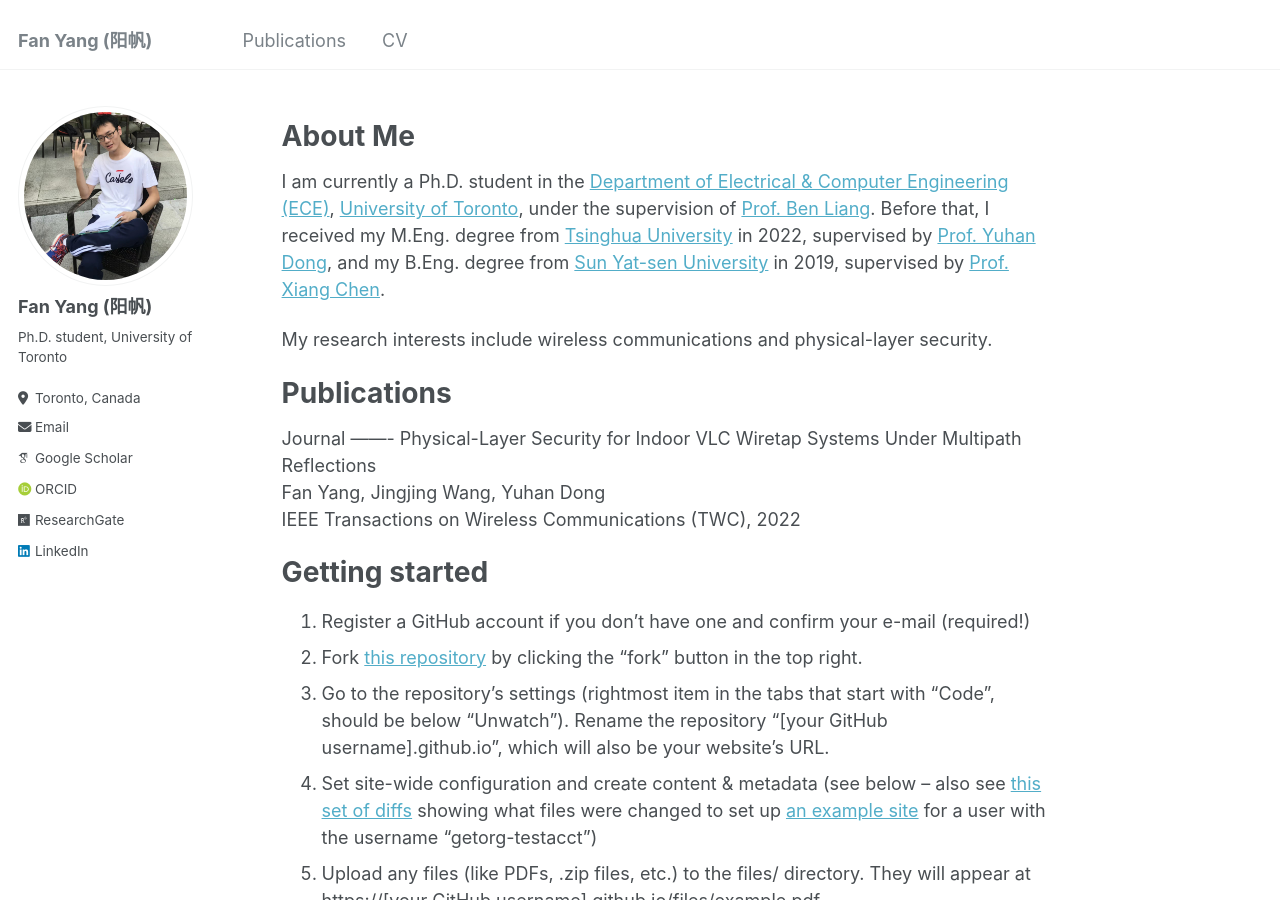
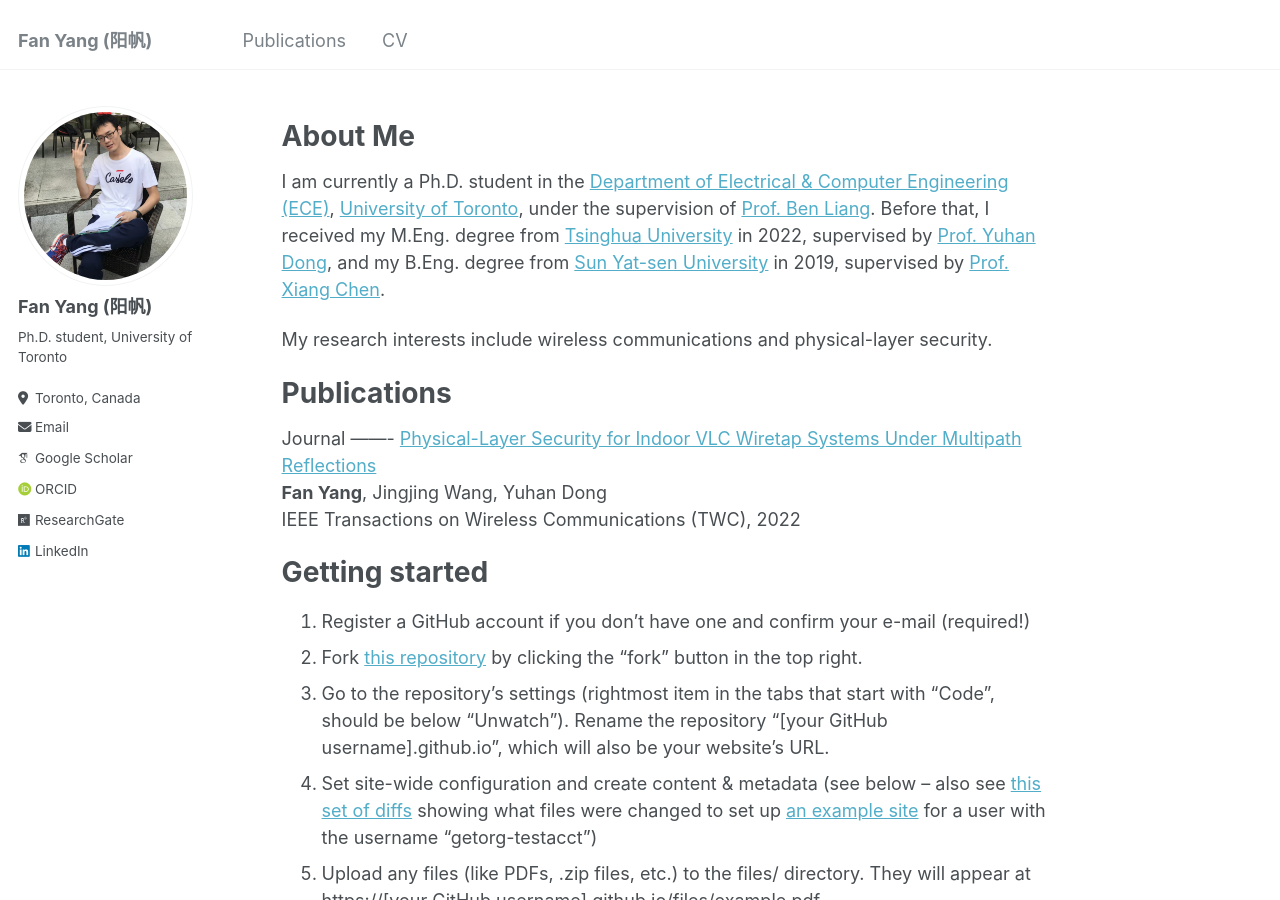
Before and after one commit to fanyang-uoft/fanyang-uoft.github.io, a Jekyll site: the page built from _pages/about.md, in a window 1280 px wide and 900 px high. Built offline with Jekyll 4.4.1, drawn with Linux system fonts in a browser that asks for light colours; some web fonts are replaced; part of the change alters nothing that is shown.

```diff
--- a/_pages/about.md
+++ b/_pages/about.md
@@ -17,8 +17,8 @@ Publications
 ===========
 Journal
 -------
-Physical-Layer Security for Indoor VLC Wiretap Systems Under Multipath Reflections
-Fan Yang, Jingjing Wang, Yuhan Dong
+[Physical-Layer Security for Indoor VLC Wiretap Systems Under Multipath Reflections](https://ieeexplore.ieee.org/abstract/document/9834293)
+**Fan Yang**, Jingjing Wang, Yuhan Dong
 IEEE Transactions on Wireless Communications (TWC), 2022
 
 Getting started
```
